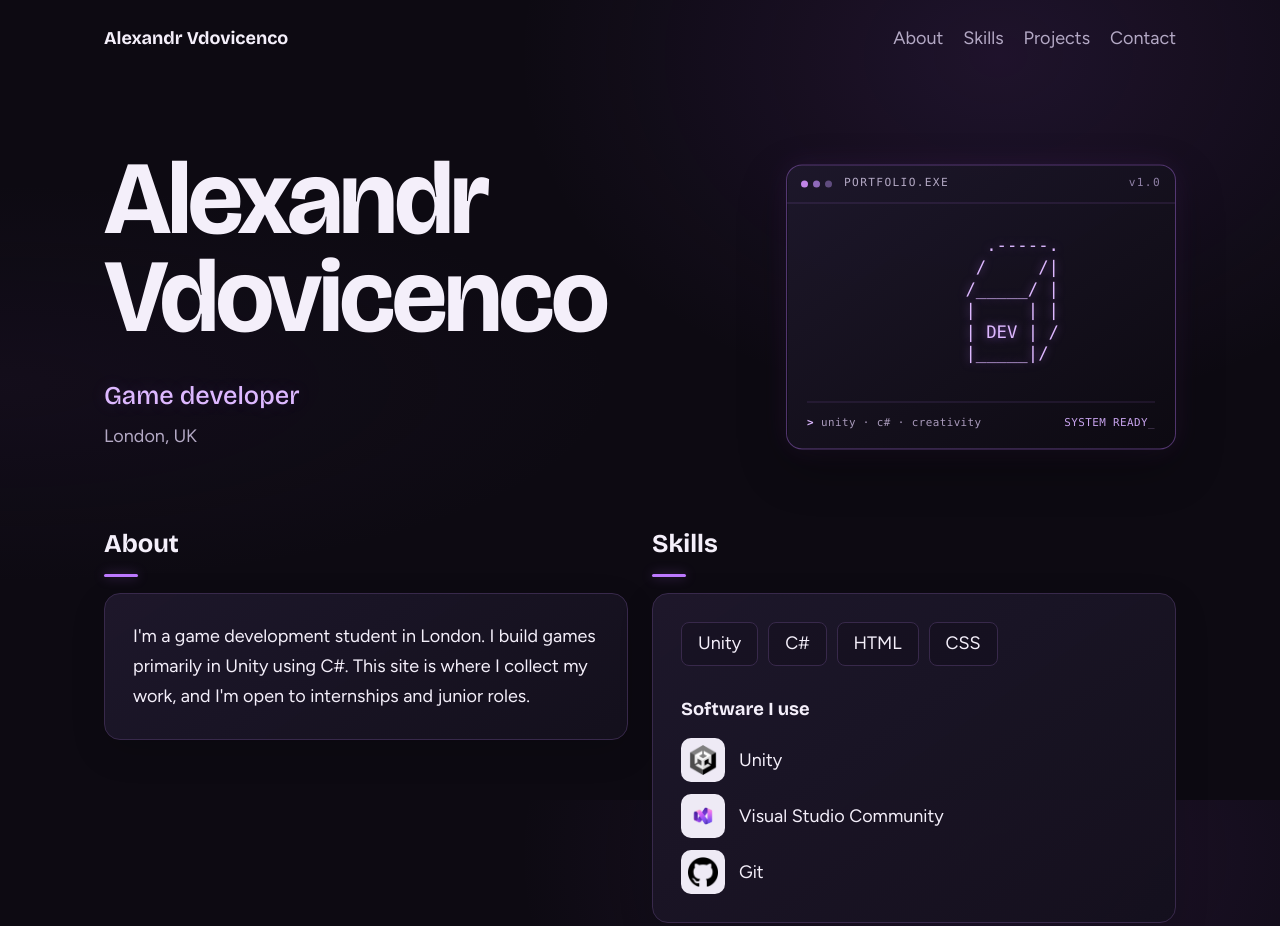
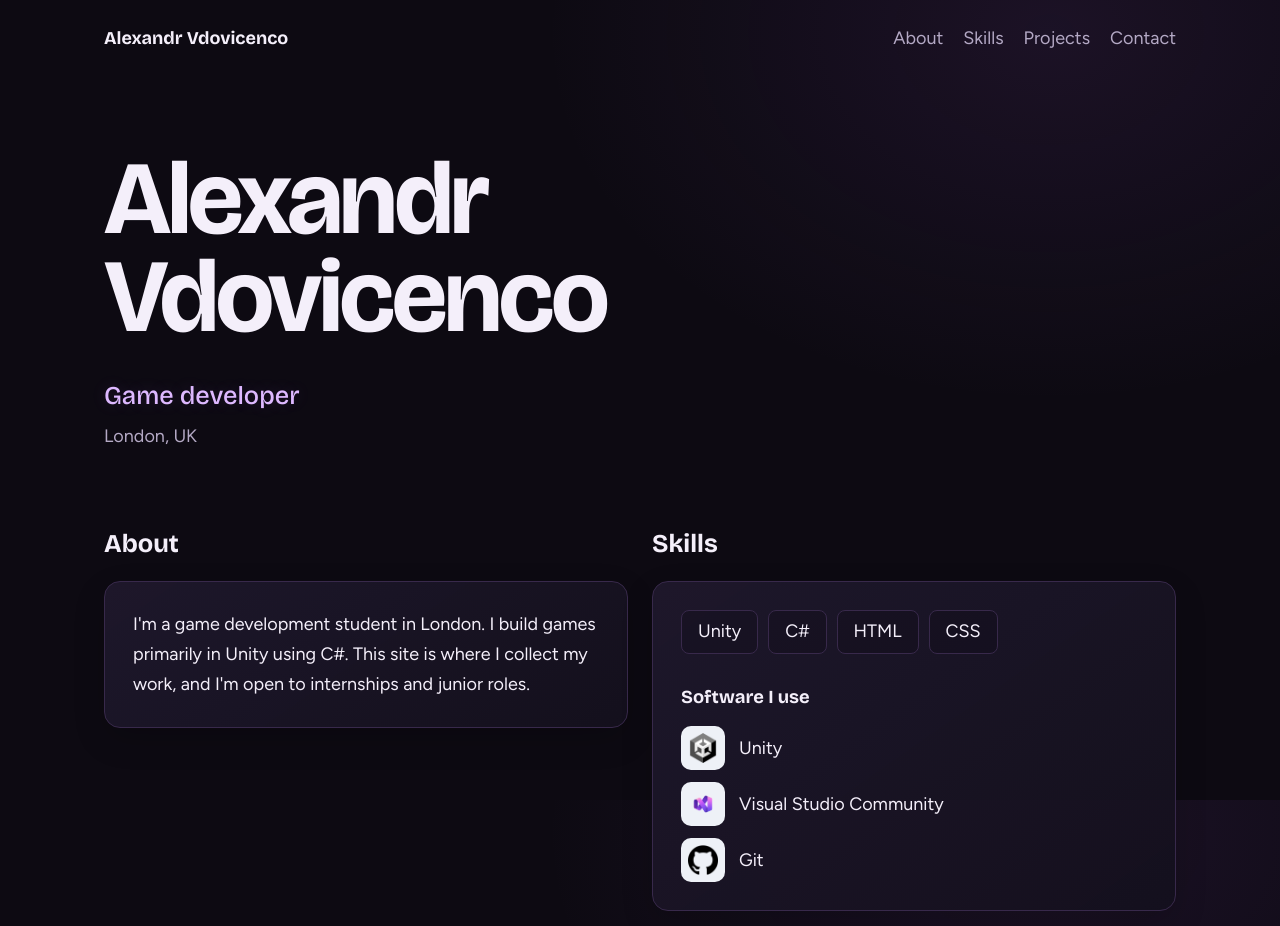
Before and after one commit to ArmedAlexandr/ArmedAlexandr.github.io, a plain HTML site: page index.html in a window 1280 px wide. Shown: the top 926 px of the page. Drawn offline with nearby package versions, Linux system fonts and the light colour scheme.

Commit message:
fixing color pallete, removing broken ASCII

```diff
--- a/index.html
+++ b/index.html
@@ -34,46 +34,9 @@
 
     <!-- Hero -->
     <section class="hero">
-      <div class="hero-layout">
-        <div class="hero-copy">
-          <h1>Alexandr<br>Vdovicenco</h1>
-          <p class="role">Game developer</p>
-          <p class="place">London, UK</p>
-        </div>
-
-        <!-- Decorative ASCII artwork: CSS animates the cube and terminal cursor. -->
-        <div class="hero-art" aria-hidden="true">
-          <div class="terminal-bar">
-            <span class="terminal-dots"><i></i><i></i><i></i></span>
-            <span>PORTFOLIO.EXE</span>
-            <span class="terminal-version">v1.0</span>
-          </div>
-          <div class="terminal-screen">
-            <div class="ascii-stage">
-              <pre class="ascii-frame ascii-frame-a">
-       .--------.
-      /        /|
-     /________/ |
-     |        | |
-     |  GAME  | /
-     |________|/
-              </pre>
-              <pre class="ascii-frame ascii-frame-b">
-        .-----.
-       /     /|
-      /_____/ |
-      |     | |
-      | DEV | /
-      |_____|/
-              </pre>
-            </div>
-            <div class="terminal-readout">
-              <span><b>></b> unity · c# · creativity</span>
-              <span class="terminal-ready">SYSTEM READY<span class="terminal-cursor">_</span></span>
-            </div>
-          </div>
-        </div>
-      </div>
+      <h1>Alexandr<br>Vdovicenco</h1>
+      <p class="role">Game developer</p>
+      <p class="place">London, UK</p>
     </section>
 
     <!-- About and Skills sit side by side on wide screens -->
--- a/style.css
+++ b/style.css
@@ -1,18 +1,17 @@
 /* Colours, fonts and page width: change a value here and it updates everywhere */
 :root {
-  /* Obsidian-inspired dark surfaces with a neon-violet accent */
+  /* Obsidian-inspired background with enchanted-violet accents */
   --bg: #0d0a12;
   --surface: #171321;
-  --surface-raised: #1e182b;
   --line: #38294b;
   --text: #f4effa;
   --muted: #b4a9c5;
   --accent: #bd79ff;
   --accent-bright: #ddb8ff;
-  --accent-glow: rgba(189, 121, 255, 0.38);
+  --accent-glow: rgba(189, 121, 255, 0.32);
 
   /* Keep software logos on a light tile so their original colours stay visible. */
-  --logo-bg: #eeeaf5;
+  --logo-bg: #eef1f7;
 
   --page: 1120px;
 
@@ -28,8 +27,7 @@ html { scroll-behavior: smooth; }
 body {
   margin: 0;
   background:
-    radial-gradient(ellipse at 78% 7%, rgba(124, 63, 177, 0.16), transparent 34%),
-    radial-gradient(ellipse at 0% 48%, rgba(74, 42, 105, 0.10), transparent 34%),
+    radial-gradient(ellipse at 82% 4%, rgba(132, 73, 180, 0.12), transparent 34%),
     var(--bg);
   background-attachment: fixed;
   color: var(--text);
@@ -47,12 +45,12 @@ a {
 
 a:hover {
   color: var(--accent-bright);
-  text-shadow: 0 0 10px var(--accent-glow), 0 0 22px rgba(189, 121, 255, 0.22);
+  text-shadow: 0 0 9px var(--accent-glow), 0 0 18px rgba(189, 121, 255, 0.18);
 }
 
 a:focus-visible {
   outline: 3px solid var(--accent-bright);
-  outline-offset: 4px;
+  outline-offset: 3px;
   border-radius: 4px;
 }
 
@@ -118,30 +116,19 @@ h2 {
   margin: 0 0 16px;
 }
 
-h2::after {
-  content: "";
-  display: block;
-  width: 34px;
-  height: 3px;
-  margin-top: 9px;
-  border-radius: 99px;
-  background: var(--accent);
-  box-shadow: 0 0 12px var(--accent-glow);
-}
-
 /* Boxes with rounded corners */
 .card {
   background: linear-gradient(145deg, rgba(30, 24, 43, 0.96), rgba(20, 16, 29, 0.98));
   border: 1px solid var(--line);
   border-radius: 16px;
   padding: 28px;
-  box-shadow: 0 12px 35px rgba(0, 0, 0, 0.14);
-  transition: border-color 180ms ease, transform 180ms ease, box-shadow 180ms ease;
+  box-shadow: 0 12px 32px rgba(0, 0, 0, 0.16);
+  transition: border-color 180ms ease, box-shadow 180ms ease, transform 180ms ease;
 }
 
 .card:hover {
-  border-color: rgba(189, 121, 255, 0.55);
-  box-shadow: 0 14px 38px rgba(0, 0, 0, 0.22), 0 0 22px rgba(139, 76, 190, 0.08);
+  border-color: rgba(189, 121, 255, 0.58);
+  box-shadow: 0 14px 36px rgba(0, 0, 0, 0.22), 0 0 20px rgba(139, 76, 190, 0.09);
   transform: translateY(-2px);
 }
 
@@ -164,26 +151,16 @@ h2::after {
   .duo { grid-template-columns: 1fr 1fr; }
 }
 
-/* Hero: name on the left, animated ASCII terminal on the right */
+/* Hero */
 .hero { padding-top: 12vh; }
-
-.hero-layout {
-  display: grid;
-  grid-template-columns: minmax(0, 1.15fr) minmax(280px, 0.85fr);
-  align-items: center;
-  gap: 44px;
-}
-
-.hero-copy { min-width: 0; }
 
 .hero h1 {
   font-family: var(--font-heading);
   font-weight: 700;
-  font-size: clamp(3rem, 8.5vw, 6.5rem);
+  font-size: clamp(3rem, 11vw, 6.5rem);
   line-height: 0.95;
   letter-spacing: -0.03em;
   margin: 0 0 28px;
-  text-wrap: balance;
 }
 
 .role {
@@ -191,107 +168,10 @@ h2::after {
   font-size: 1.6rem;
   color: var(--accent-bright);
   margin-bottom: 4px;
-  text-shadow: 0 0 18px rgba(189, 121, 255, 0.16);
+  text-shadow: 0 0 16px rgba(189, 121, 255, 0.16);
 }
 
 .place { color: var(--muted); }
-
-.hero-art {
-  justify-self: end;
-  width: min(100%, 390px);
-  overflow: hidden;
-  border: 1px solid rgba(189, 121, 255, 0.38);
-  border-radius: 16px;
-  background: linear-gradient(145deg, rgba(30, 24, 43, 0.96), rgba(13, 10, 18, 0.98));
-  box-shadow: 0 18px 48px rgba(0, 0, 0, 0.28), 0 0 28px rgba(153, 82, 206, 0.12);
-  transform: translateY(0);
-  animation: terminal-float 6s ease-in-out infinite;
-}
-
-.terminal-bar {
-  min-height: 38px;
-  display: flex;
-  align-items: center;
-  gap: 12px;
-  padding: 0 14px;
-  border-bottom: 1px solid rgba(189, 121, 255, 0.2);
-  color: var(--muted);
-  font-family: ui-monospace, SFMono-Regular, Consolas, monospace;
-  font-size: 0.7rem;
-  letter-spacing: 0.12em;
-}
-
-.terminal-dots { display: flex; gap: 5px; }
-.terminal-dots i {
-  width: 7px;
-  height: 7px;
-  display: block;
-  border-radius: 50%;
-  background: #76528e;
-}
-.terminal-dots i:first-child { background: #c184e8; }
-.terminal-dots i:nth-child(2) { background: #8f69ba; }
-.terminal-dots i:nth-child(3) { background: #604c7f; }
-.terminal-version { margin-left: auto; color: #8f80a6; }
-
-.terminal-screen { padding: 18px 20px 16px; }
-
-.ascii-stage {
-  position: relative;
-  display: grid;
-  place-items: center;
-  min-height: 180px;
-  color: var(--accent-bright);
-  text-shadow: 0 0 8px rgba(189, 121, 255, 0.55), 0 0 20px rgba(189, 121, 255, 0.2);
-}
-
-.ascii-frame {
-  grid-area: 1 / 1;
-  margin: 0;
-  font-family: ui-monospace, SFMono-Regular, Consolas, monospace;
-  font-size: clamp(0.9rem, 2vw, 1.08rem);
-  line-height: 1.25;
-  white-space: pre;
-}
-
-.ascii-frame-a { animation: ascii-a 6s steps(1, end) infinite; }
-.ascii-frame-b { animation: ascii-b 6s steps(1, end) infinite; opacity: 0; }
-
-.terminal-readout {
-  display: flex;
-  flex-wrap: wrap;
-  justify-content: space-between;
-  gap: 8px 16px;
-  padding-top: 12px;
-  border-top: 1px solid rgba(189, 121, 255, 0.18);
-  color: #a99abb;
-  font-family: ui-monospace, SFMono-Regular, Consolas, monospace;
-  font-size: 0.68rem;
-  letter-spacing: 0.04em;
-}
-
-.terminal-readout b { color: var(--accent-bright); }
-.terminal-ready { color: #c7a3ed; }
-.terminal-cursor { animation: cursor-blink 1s steps(2, start) infinite; }
-
-@keyframes terminal-float {
-  0%, 100% { transform: translateY(0); }
-  50% { transform: translateY(-7px); }
-}
-
-@keyframes ascii-a {
-  0%, 49.9% { opacity: 1; }
-  50%, 100% { opacity: 0; }
-}
-
-@keyframes ascii-b {
-  0%, 49.9% { opacity: 0; }
-  50%, 100% { opacity: 1; }
-}
-
-@keyframes cursor-blink {
-  to { opacity: 0; }
-}
 
 /* Skills */
 .skills {
@@ -308,14 +188,14 @@ h2::after {
   border-radius: 8px;
   padding: 6px 16px;
   background: rgba(13, 10, 18, 0.28);
-  transition: border-color 180ms ease, background-color 180ms ease, box-shadow 180ms ease, color 180ms ease;
+  transition: color 180ms ease, border-color 180ms ease, background-color 180ms ease, box-shadow 180ms ease;
 }
 
 .skills li:hover {
   color: var(--accent-bright);
   border-color: var(--accent);
   background: rgba(189, 121, 255, 0.09);
-  box-shadow: 0 0 14px rgba(189, 121, 255, 0.12);
+  box-shadow: 0 0 13px rgba(189, 121, 255, 0.12);
 }
 
 /* Software with logos */
@@ -381,11 +261,18 @@ h2::after {
   padding: 2px 14px;
   font-size: 0.95rem;
   background: rgba(23, 19, 33, 0.65);
+  transition: color 180ms ease, border-color 180ms ease, box-shadow 180ms ease;
+}
+
+.meta li:hover {
+  color: var(--accent-bright);
+  border-color: var(--accent);
+  box-shadow: 0 0 12px rgba(189, 121, 255, 0.10);
 }
 
 .meta span { color: var(--muted); margin-right: 4px; }
 
-/* Video thumbnail: keeps a 16:9 shape on every screen size */
+/* Video: keeps a 16:9 shape on every screen size */
 .video {
   aspect-ratio: 16 / 9;
   background: var(--surface);
@@ -393,8 +280,10 @@ h2::after {
   border-radius: 16px;
   overflow: hidden;
   margin-bottom: 20px;
+  transition: border-color 180ms ease, box-shadow 180ms ease;
 }
 
+/* The link and image fill the 16:9 video area. "contain" shows the whole image. */
 .video-link {
   position: relative;
   display: block;
@@ -407,12 +296,17 @@ h2::after {
   width: 100%;
   height: 100%;
   object-fit: contain;
-  transition: transform 300ms ease, filter 300ms ease;
+  transition: transform 280ms ease, filter 280ms ease;
 }
 
 .video-link:hover img {
   transform: scale(1.015);
-  filter: brightness(0.82);
+  filter: brightness(0.84);
+}
+
+.video:focus-within {
+  border-color: rgba(189, 121, 255, 0.65);
+  box-shadow: 0 0 22px rgba(189, 121, 255, 0.12);
 }
 
 .video-link-label {
@@ -420,21 +314,20 @@ h2::after {
   right: 16px;
   bottom: 16px;
   padding: 7px 12px;
-  border: 1px solid rgba(221, 184, 255, 0.4);
   border-radius: 8px;
   background: rgba(13, 10, 18, 0.88);
+  border: 1px solid rgba(221, 184, 255, 0.32);
   color: var(--accent-bright);
   font-size: 0.9rem;
   line-height: 1.3;
-  text-shadow: none;
-  box-shadow: 0 0 16px rgba(189, 121, 255, 0.12);
-  transition: background-color 180ms ease, color 180ms ease, box-shadow 180ms ease;
+  transition: color 180ms ease, background-color 180ms ease, border-color 180ms ease, box-shadow 180ms ease;
 }
 
 .video-link:hover .video-link-label {
   background: var(--accent);
-  color: #160e20;
-  box-shadow: 0 0 18px var(--accent-glow);
+  border-color: var(--accent-bright);
+  color: #160d20;
+  box-shadow: 0 0 16px var(--accent-glow);
 }
 
 .video-empty {
@@ -456,23 +349,24 @@ h2::after {
   .info { grid-template-columns: 1fr 1fr; }
 }
 
-.box--technical { grid-column: 1 / -1; }
+.box--technical {
+  grid-column: 1 / -1;
+}
 
 .box {
   background: linear-gradient(145deg, rgba(30, 24, 43, 0.96), rgba(20, 16, 29, 0.98));
   border: 1px solid var(--line);
-  border-top: 3px solid var(--accent);
+  border-top: 4px solid var(--accent);
   border-radius: 16px;
   padding: 22px 24px;
-  box-shadow: 0 10px 28px rgba(0, 0, 0, 0.12);
-  transition: border-color 180ms ease, transform 180ms ease, box-shadow 180ms ease;
+  transition: border-color 180ms ease, box-shadow 180ms ease, transform 180ms ease;
 }
 
 .box:hover {
   border-color: rgba(189, 121, 255, 0.58);
   border-top-color: var(--accent-bright);
+  box-shadow: 0 10px 26px rgba(0, 0, 0, 0.18), 0 0 18px rgba(139, 76, 190, 0.08);
   transform: translateY(-2px);
-  box-shadow: 0 12px 30px rgba(0, 0, 0, 0.2), 0 0 20px rgba(139, 76, 190, 0.08);
 }
 
 .box h4 {
@@ -509,26 +403,13 @@ footer {
 
 footer p { margin: 0; }
 
-/* On narrow screens, put the ASCII panel below the name instead of squeezing either. */
-@media (max-width: 760px) {
-  .hero { padding-top: 9vh; }
-  .hero-layout {
-    grid-template-columns: 1fr;
-    gap: 30px;
-  }
-  .hero-art {
-    justify-self: start;
-    width: min(100%, 390px);
-  }
-  .hero h1 { font-size: clamp(3rem, 13vw, 5.4rem); }
-}
-
 /* Less motion for people who prefer it */
 @media (prefers-reduced-motion: reduce) {
   html { scroll-behavior: auto; }
+
   *, *::before, *::after {
+    transition-duration: 0.01ms !important;
     animation-duration: 0.01ms !important;
     animation-iteration-count: 1 !important;
-    transition-duration: 0.01ms !important;
   }
 }
```
